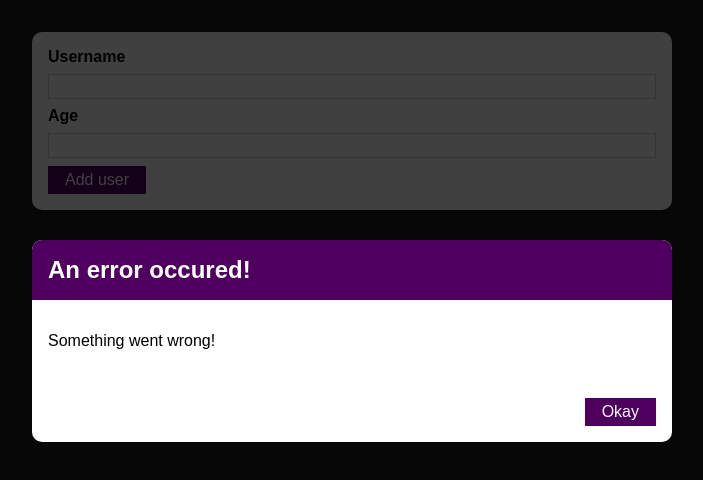
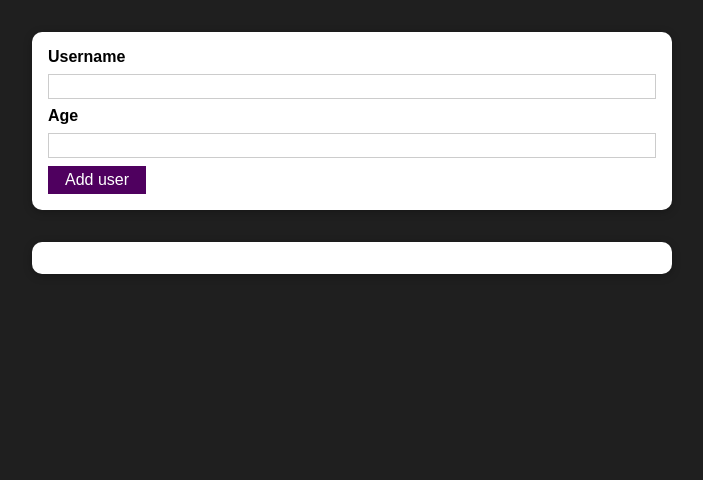
Before and after one commit to GeorgePavlov17/simple-react-app, a React (Create React App) app: page / in a window 1280 px wide. Shown: the top 480 px of the page, without its empty margins (288-991 px from the left). Built offline with nearby package versions, Linux system fonts and the light colour scheme.

Commit message:
error modal State

```diff
--- a/src/components/UI/ErrorModal.js
+++ b/src/components/UI/ErrorModal.js
@@ -6,7 +6,7 @@
 const ErrorModal = (props) => {
   return (
     <div>
-      <div className={classes.backdrop} />
+      <div className={classes.backdrop} onClick={props.onConfirm} />
       <Card className={classes.modal}>
         <header className={classes.header}>
           <h2>{props.title}</h2>
@@ -15,7 +15,7 @@
           <p>{props.message}</p>
         </div>
         <footer className={classes.actions}>
-          <Button>Okay</Button>
+          <Button onClick={props.onConfirm}>Okay</Button>
         </footer>
       </Card>
     </div>
--- a/src/components/Users/AddUser.js
+++ b/src/components/Users/AddUser.js
@@ -7,15 +7,24 @@
 const AddUser = (props) => {
   const [enteredUsername, setEnteredUsername] = useState("");
   const [enteredAge, setEnteredAge] = useState("");
+  const [error, setError] = useState();
 
   const addUserHandler = (event) => {
     event.preventDefault();
 
     if (enteredUsername.trim().length === 0 || enteredAge.trim().length === 0) {
+      setError({
+        title: "Invalid input",
+        message: "Please enter a valid name ang age!",
+      });
       return;
     }
 
     if (+enteredAge < 1) {
+      setError({
+        title: "Invalid age",
+        message: "Please enter a valid age (> 0)!",
+      });
       return;
     }
 
@@ -33,9 +42,19 @@
     setEnteredAge(event.target.value);
   };
 
+  const errorHandler = () => {
+    setError(null);
+  };
+
   return (
     <div>
-      <ErrorModal title="An error occured!" message="Something went wrong!" />
+      {error && (
+        <ErrorModal
+          title={error.title}
+          message={error.message}
+          onConfirm={errorHandler}
+        />
+      )}
       <Card className={classes.input}>
         <form onSubmit={addUserHandler}>
           <label htmlFor="username">Username</label>
```
